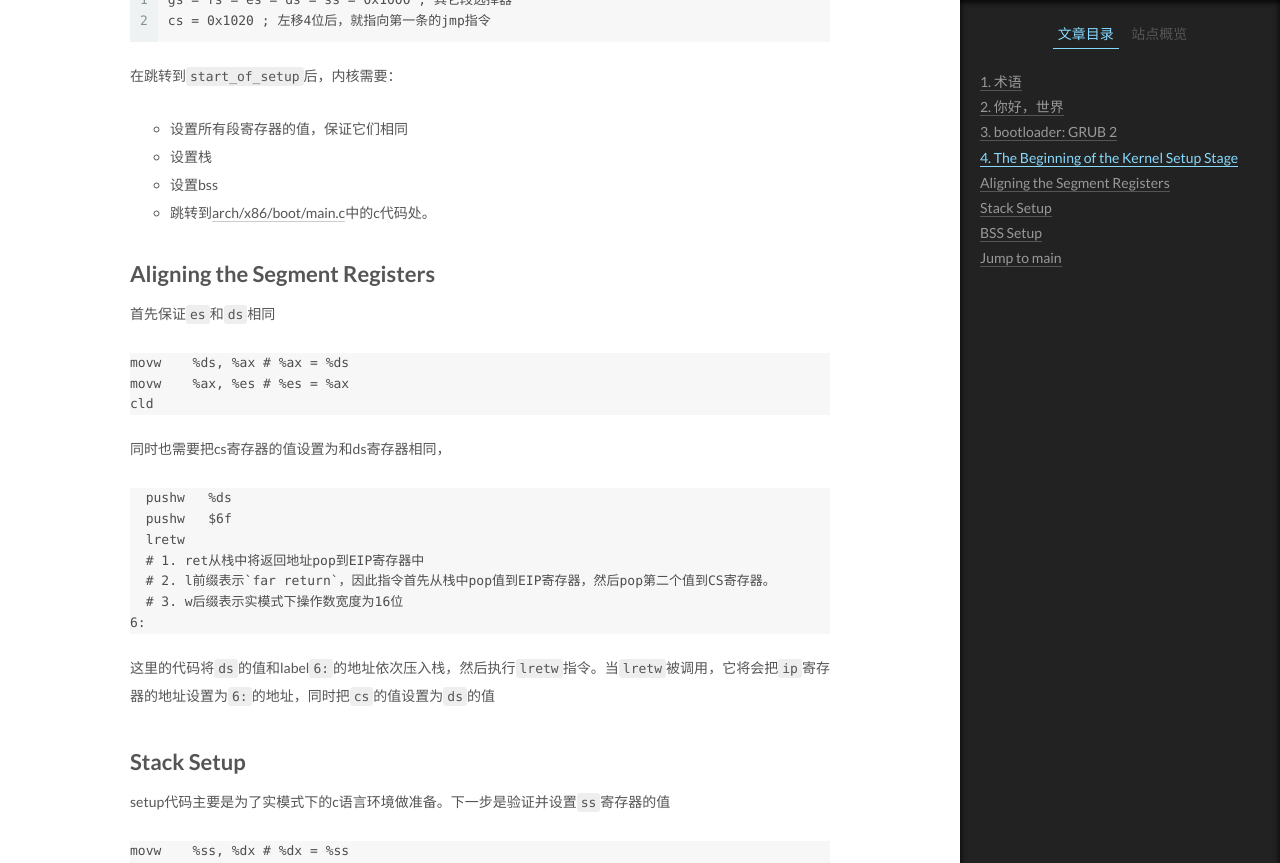
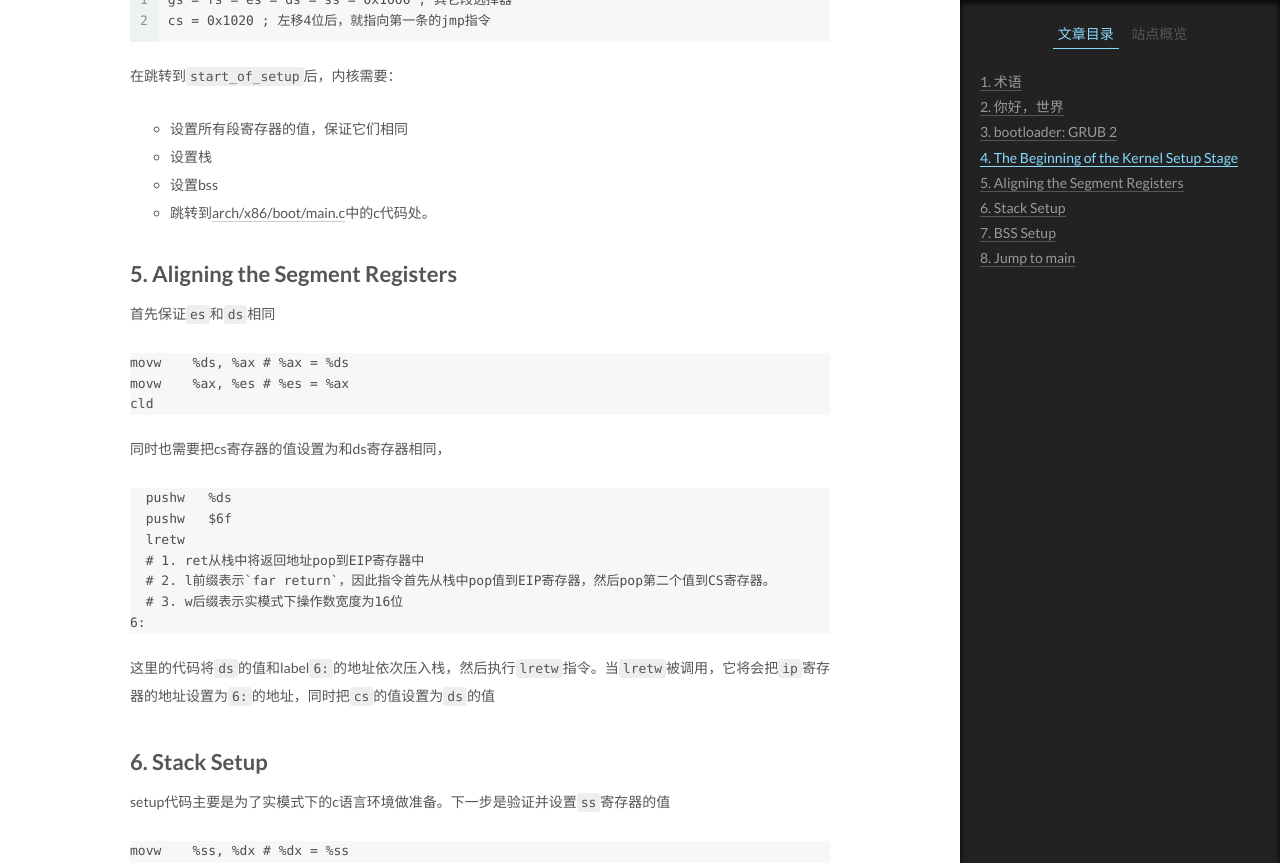
Before and after one commit to Willendless/willendless.github.io, a Jekyll site: the page built from _posts/2021-1-21-《Linux Inside》booting（一）.md, in a window 1280 px wide and 1400 px high, scrolled down 5177 px. Shown: the top 863 px of the window. Built offline with Jekyll 4.4.1, drawn with Linux system fonts in a browser that asks for light colours; formulas are drawn with MathJax 3; comment, search, counter and statistics services are not loaded; some of the changed text lies outside the part shown.

Commit message:
chore: update layout

```diff
--- a/_posts/2021-1-21-《Linux Inside》booting（一）.md
+++ b/_posts/2021-1-21-《Linux Inside》booting（一）.md
@@ -214,7 +214,7 @@ cs = 0x1020 ; 左移4位后，就指向第一条的jmp指令
 + 设置bss
 + 跳转到[arch/x86/boot/main.c](https://github.com/torvalds/linux/blob/v4.16/arch/x86/boot/main.c)中的c代码处。
 
-## Aligning the Segment Registers
+## 5. Aligning the Segment Registers
 
 首先保证`es`和`ds`相同
 
@@ -238,7 +238,7 @@ cld
 
 这里的代码将`ds`的值和label`6:`的地址依次压入栈，然后执行`lretw`指令。当`lretw`被调用，它将会把`ip`寄存器的地址设置为`6:`的地址，同时把`cs`的值设置为`ds`的值
 
-## Stack Setup
+## 6. Stack Setup
 
 setup代码主要是为了实模式下的c语言环境做准备。下一步是验证并设置`ss`寄存器的值
 
@@ -299,7 +299,7 @@ je      2f
 
 ![stack-2](https://0xax.gitbooks.io/linux-insides/content/Booting/images/minimal_stack.png)
 
-## BSS Setup
+## 7. BSS Setup
 
 接着比较setup_sig和魔数(`0x5a5aaa55`)。
 
@@ -327,7 +327,7 @@ BSS段用于存储静态未初始化/初始化为0的变量。Linux确保BSS段
 首先将`__bss_start`地址移动到`di`中。接着`_end + 3`(4字节对齐)被放入到`cx`中。清零`eax`。并将bss节的大小`cx - di`放入`cx`中。之后`cx`被除以4（右移两位）。再重复使用`stosl`指令，即将`eax`的值(=0)存入`di`指向的地址中，每次自动将`di`加4，`cx`减1，直到`cx`为0。
 
 
-## Jump to main
+## 8. Jump to main
 
 设置好栈和BSS后，就需要跳转到`main()`函数，如下代码所示
 
```
Also changed, not shown: other parts of _posts/2021-1-21-《Linux Inside》booting（一）.md (+1 -1 lines).
